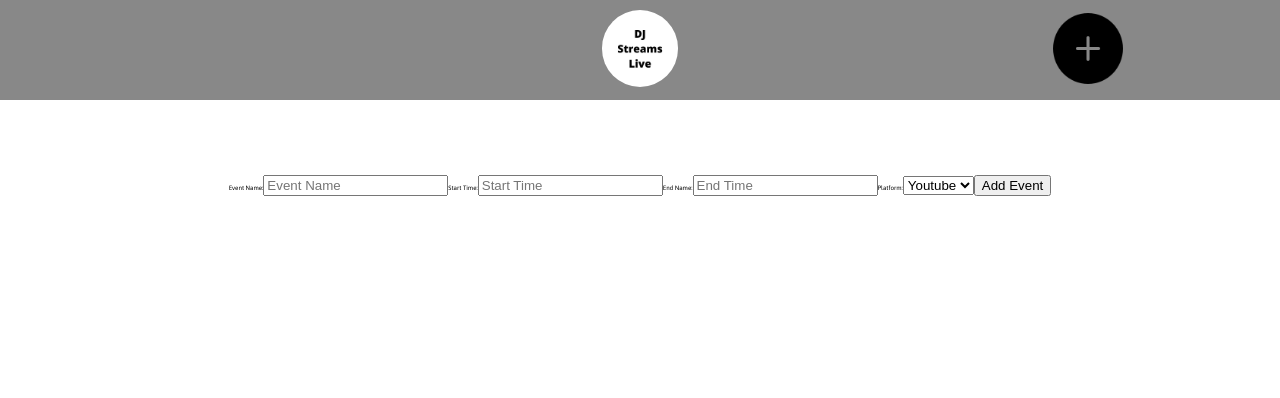
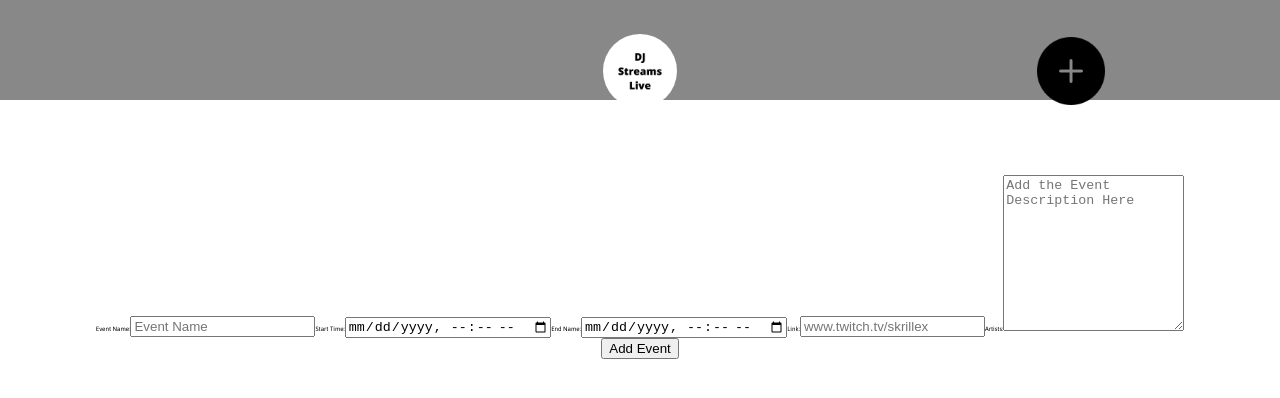
Before and after one commit to smv5047/djstreams-fe, a React (Create React App) app: page /AddEvent in a window 1280 px wide. Shown: the top 398 px of the page. Built offline with nearby package versions, Linux system fonts and the light colour scheme.

Commit message:
event addition form udpated with change and submit handlers

```diff
--- a/src/components/AddEvent.js
+++ b/src/components/AddEvent.js
@@ -1,27 +1,99 @@
 import React, { useState, useEffect } from "react";
+import axios from "axios";
 
 import "./AddEvent.scss";
 
 export default function AddEvent() {
+  const [newEvent, setNewEvent] = useState({
+    event_name: "",
+    event_start: "",
+    event_end: "",
+    description: "",
+    event_platform: "",
+    event_link: "",
+  });
+
+  const handleChange = (e) => {
+    console.log(e.target.name);
+    setNewEvent({
+      ...newEvent,
+      [e.target.name]: e.target.value,
+    });
+  };
+
+  const handleSubmit = (e) => {
+    e.preventdefault();
+    setNewEvent({
+      event_name: "",
+      event_start: "",
+      event_end: "",
+      description: "",
+      event_platform: "",
+      event_link: "",
+    });
+    console.log("submitted");
+  };
+
   return (
     <>
       <form>
         <label>Event Name:</label>
-        <input placeholder="Event Name" />
+        <input
+          placeholder="Event Name"
+          onChange={(e) => handleChange(e)}
+          name="event_name"
+          value={newEvent.event_name}
+          type="text"
+        />
         <label>Start Time:</label>
-        <input placeholder="Start Time" />
+        <input
+          placeholder="Start Time"
+          name="event_start"
+          onChange={(e) => handleChange(e)}
+          value={newEvent.event_start}
+          type="datetime-local"
+        />
         <label>End Name:</label>
-        <input placeholder="End Time" />
-        <label>
+        <input
+          placeholder="End Time"
+          name="event-end"
+          onChange={(e) => handleChange(e)}
+          value={newEvent.event_end}
+          type="datetime-local"
+        />
+        {/* <label>
           Platform:
-          <select>
+          <select name="event_platform" onChange={(e) => handleChange(e)}>
             <option value="youtube">Youtube</option>
             <option value="twitch">Twitch</option>
             <option value="other">Other</option>
           </select>
+        </label> */}
+        <label>
+          Link:
+          <input
+            placeholder="www.twitch.tv/skrillex"
+            name="link"
+            onChange={(e) => handleChange(e)}
+            type="url"
+            value={newEvent.link}
+          />
         </label>
-
-        <button type="submit">Add Event</button>
+        <label>
+          Artists:
+          <textarea
+            name="description"
+            onChange={(e) => handleChange(e)}
+            placeholder="Add the Event Description Here"
+            rows="10"
+            columns="40"
+            value={newEvent.description}
+          ></textarea>
+        </label>
+        <br></br>
+        <button type="submit" onSubmit={handleSubmit}>
+          Add Event
+        </button>
       </form>
     </>
   );
--- a/src/components/Nav.js
+++ b/src/components/Nav.js
@@ -9,12 +9,11 @@ import "./Nav.scss";
 function Nav() {
   return (
     <div className="nav-top">
-      <div className="nav-section">
-        <h1></h1>
-      </div>
+      <div className="nav-section"></div>
       <div className="nav-section">
         <Link to="/">
           <img className="logo" src={logo} alt="DJ Streams Logo" />
+          {/* DJ Streams Live */}
         </Link>
       </div>
       <div className="nav-section">
--- a/src/components/Nav.scss
+++ b/src/components/Nav.scss
@@ -1,4 +1,6 @@
 .nav-top {
+  position: relative;
+  padding: 24px;
   display: flex;
   background-color: #888888;
   width: 100%;
```
